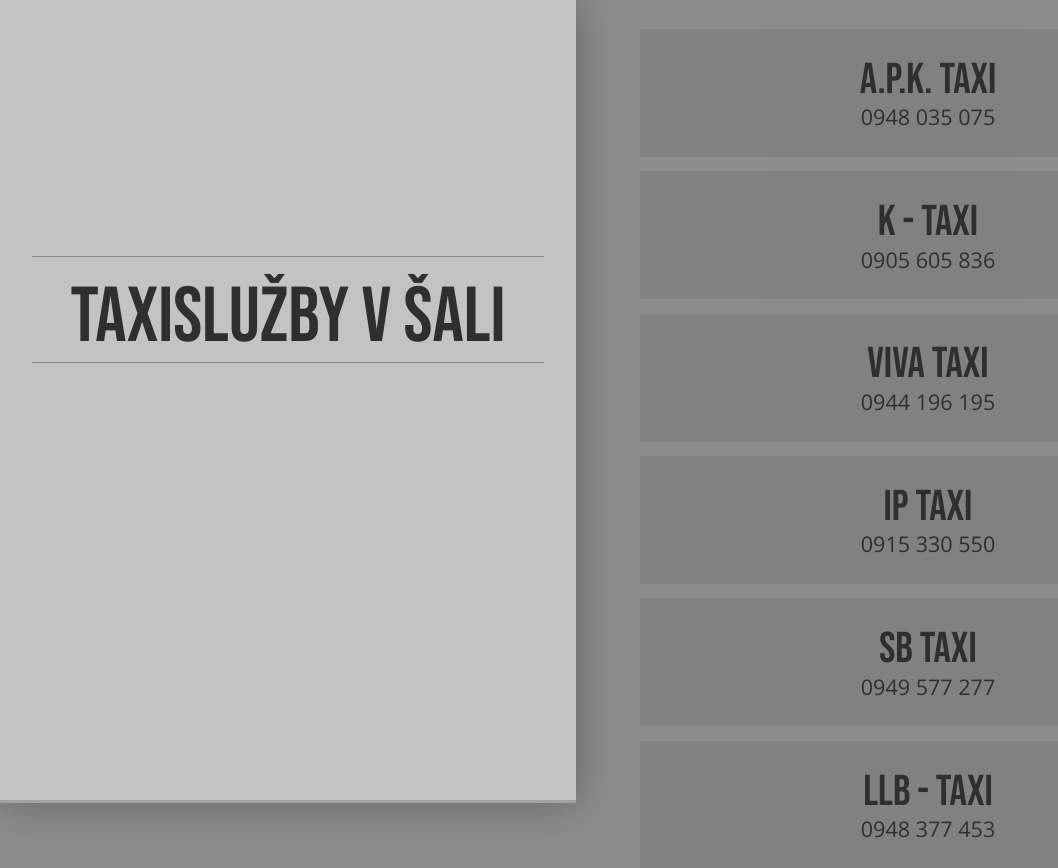
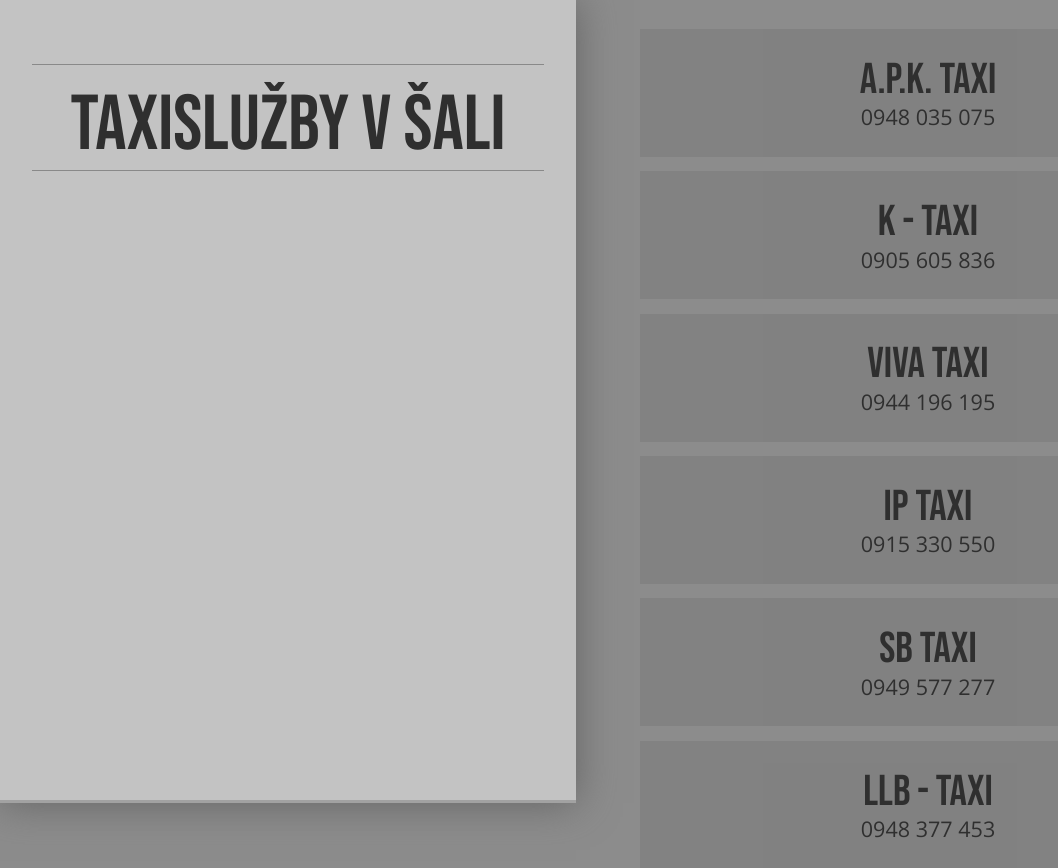
Before and after one commit to wifono/TAXISALAWorkinOnIt, a PHP site: page / in a window 1280 px wide. Shown: the top 868 px of the page, without its empty margins (0-1058 px from the left). Run offline with PHP 8.4, Linux system fonts and the light colour scheme.

Commit message:
redesign?
neviem, asi novy redesign

```diff
--- a/assets/css/generals.css
+++ b/assets/css/generals.css
@@ -15,7 +15,7 @@ body {
   flex-direction: column;
   align-items: center;
   height: min-content;
-  margin-top: 20vw; }
+  margin-top: 5vw; }
 
 ul {
   display: flex;
--- a/assets/sass/generals.scss
+++ b/assets/sass/generals.scss
@@ -35,7 +35,7 @@ body {
     align-items: center;
     height: min-content;
 
-    margin-top: 20vw;
+    margin-top: 5vw;
 
 
 }
```
Also changed, not shown: 1 other file.
